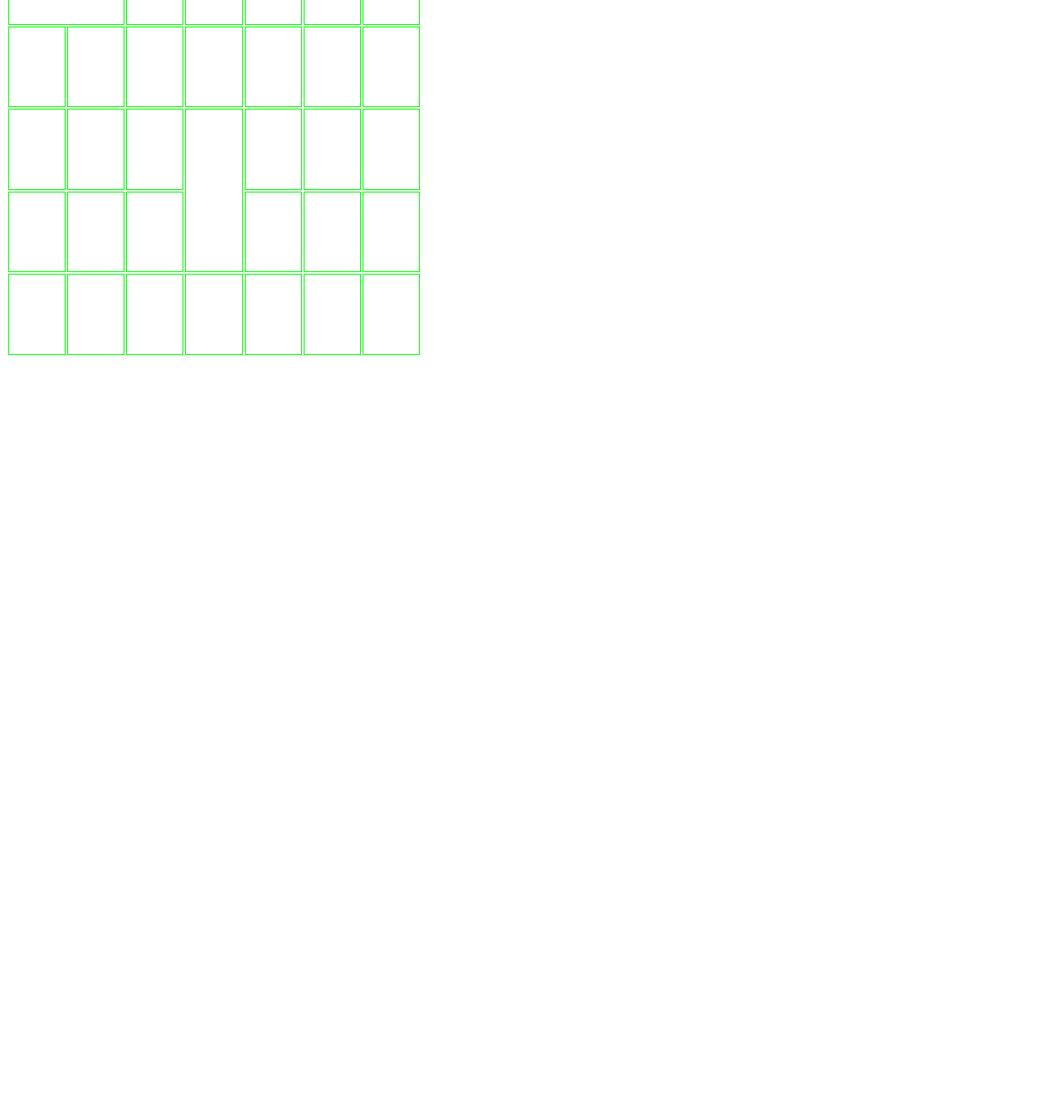
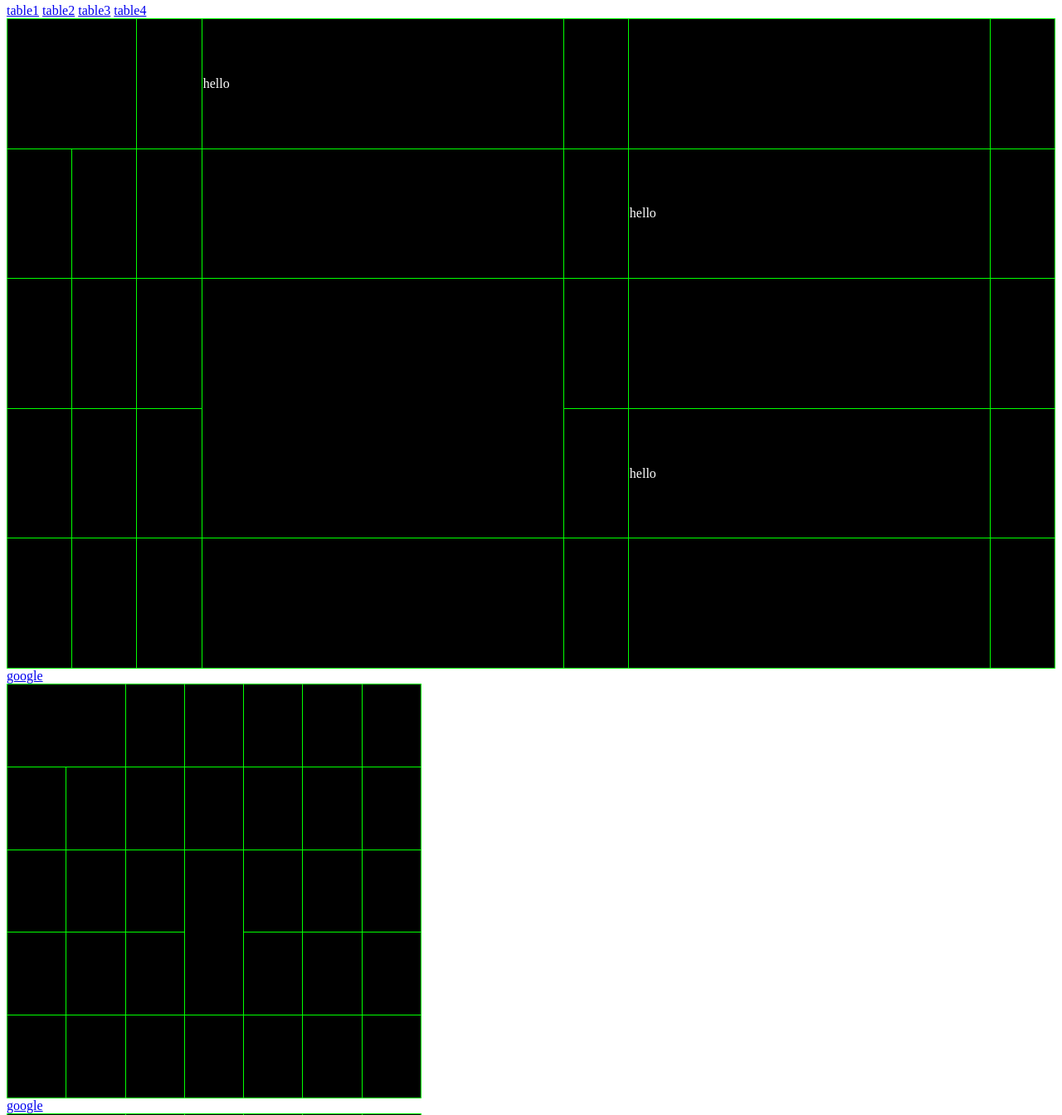
Before and after one commit to viktorbobryk/html_tasks, a plain HTML site: page cv.html in a window 1280 px wide. Shown: the part 578-1922 px from the top of the page at 83% size. Before the commit the page ends 1016 px from the top, so only its background shows below. Drawn offline with Linux system fonts and the light colour scheme; files whose address does not match are found by name.

Commit message:
add my classwork

```diff
--- a/cv.html
+++ b/cv.html
@@ -1,15 +1,117 @@
 <html>
 <title>table</title>
+<meta charset="utf-8">
 <head>
-<style>
- td{
-  border:1px solid #0f0;
- }
-</style>
+<link rel="stylesheet" href="style.css"/>
 
 </head>
 <body>
- <table style="width:500px; height:500px">
+<p><img src="d:/html_tasks/aaa.jpg" alt="forest"/> Прибіг вранці до Силки, а мати сказала,
+що той вже пішов. Побіг швиденько далі, думав, що хлопці почекають його в степу біля вогнища. Надворі ще
+ були сутінки. Йти заважав сніг, якого чимало насипало за ніч. Та от вдалині з'явився вогник, Павло вже
+ подумав, що то хлопці роздмухали вогнище, але тут придивився, що вогників було два. Страх холодом
+ пройшовся по спині: "Це ж вовк!". Однактікати було нікуди, аж тут вчувся гул машини і на
+ дорозі з'явилось світло від фар. Павло зрадів і повернувся до машини, махаючи руками і шепочучи.
+	</p>
+<a href="#1">table1</a>
+<a href="#2">table2</a>
+<a href="#3">table3</a>
+<a href="#4">table4</a>
+ <table id ="1">
+  <tr>
+   <td colspan='2'>&nbsp;</td>
+   <td>&nbsp;</td>
+   <td>hello&nbsp;</td>
+   <td>&nbsp;</td>
+   <td>&nbsp;</td>
+   <td>&nbsp;</td>
+  </tr>
+   <tr>
+   <td>&nbsp;</td>
+   <td>&nbsp;</td>
+   <td>&nbsp;</td>
+   <td>&nbsp;</td>
+   <td>&nbsp;</td>
+   <td>hello&nbsp;</td>
+   <td>&nbsp;</td>
+  </tr>
+   <tr>
+   <td>&nbsp;</td>
+   <td>&nbsp;</td>
+   <td>&nbsp;</td>
+   <td rowspan='2'>&nbsp;</td>
+   <td>&nbsp;</td>
+   <td>&nbsp;</td>
+   <td>&nbsp;</td>
+  </tr>
+   <tr>
+   <td>&nbsp;</td>
+   <td>&nbsp;</td>
+   <td>&nbsp;</td>
+   <td>&nbsp;</td>
+   <td>hello&nbsp;</td>
+   <td>&nbsp;</td>
+  </tr>
+   <tr>
+   <td>&nbsp;</td>
+   <td>&nbsp;</td>
+   <td>&nbsp;</td>
+   <td>&nbsp;</td>
+   <td>&nbsp;</td>
+   <td>&nbsp;</td>
+   <td>&nbsp;</td>
+  </tr>
+ </table>
+ <a href="http://google.com">google<a>
+
+ <table id="2"style="width:500px; height:500px">
+  <tr>
+   <td colspan='2'>&nbsp;</td>
+   <td>&nbsp;</td>
+   <td>&nbsp;</td>
+   <td>&nbsp;</td>
+   <td>&nbsp;</td>
+   <td>&nbsp;</td>
+  </tr>
+   <tr>
+   <td>&nbsp;</td>
+   <td>&nbsp;</td>
+   <td>&nbsp;</td>
+   <td>&nbsp;</td>
+   <td>&nbsp;</td>
+   <td>&nbsp;</td>
+   <td>&nbsp;</td>
+  </tr>
+   <tr>
+   <td>&nbsp;</td>
+   <td>&nbsp;</td>
+   <td>&nbsp;</td>
+   <td rowspan='2'>&nbsp;</td>
+   <td>&nbsp;</td>
+   <td>&nbsp;</td>
+   <td>&nbsp;</td>
+  </tr>
+   <tr>
+   <td>&nbsp;</td>
+   <td>&nbsp;</td>
+   <td>&nbsp;</td>
+   <td>&nbsp;</td>
+   <td>&nbsp;</td>
+   <td>&nbsp;</td>
+  </tr>
+   <tr>
+   <td>&nbsp;</td>
+   <td>&nbsp;</td>
+   <td>&nbsp;</td>
+   <td>&nbsp;</td>
+   <td>&nbsp;</td>
+   <td>&nbsp;</td>
+   <td>&nbsp;</td>
+  </tr>
+ </table>
+  <a href="http://google.com">google<a>
+
+  <table id="3"style="width:500px; height:2000px">
   <tr>
    <td colspan='2'>&nbsp;</td>
    <td>&nbsp;</td>
@@ -55,7 +157,7 @@
   </tr>
  </table>
 
- <table style="width:500px; height:500px">
+ <table id="4"style="width:500px; height:1000px">
   <tr>
    <td colspan='2'>&nbsp;</td>
    <td>&nbsp;</td>
--- /dev/null
+++ b/style.css
@@ -0,0 +1,8 @@
+ td{
+  border:1px solid #0f0;
+ }
+ table{
+	width:100%;  height:100%;  border-collapse:collapse;
+	background:#000;
+	color:#fff;
+ }
```
Also changed, not shown: aaa.jpg (added).
